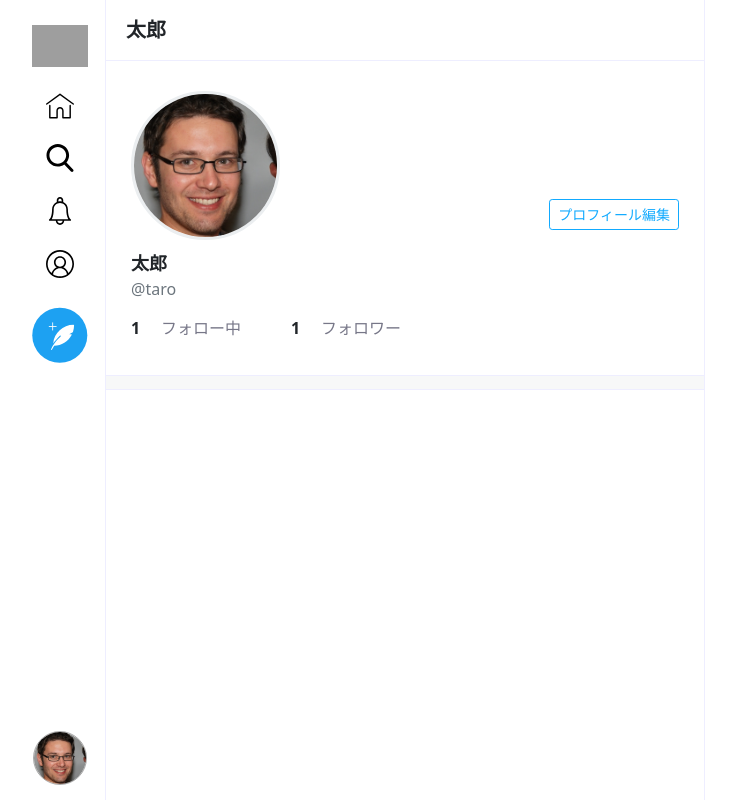
After one commit to SONOE385/TwitterClone, a PHP site: page /profile.php in a window 1280 px wide. The commit adds this page. Shown: the whole page, without its empty margins (280-1016 px from the left). Run offline with PHP 8.4, Linux system fonts and the light colour scheme; grey boxes are pictures that could not be loaded.

Commit message:
ユーザー画面

```diff
--- a/Views/css/style.css
+++ b/Views/css/style.css
@@ -56,7 +56,7 @@ html{
 
 body.signup{
     display: flex;
-    align-items: center;
+    align-items:center;
     padding-top: 40px;
     padding-bottom: 40px;
     height:100%;
@@ -67,7 +67,7 @@ body.signup{
 }
 .signup .form-signup{
     width: 100%;
-    max-width: 330px;
+    max-width:330px;
     padding: 15px;
     margin: auto;
 }
@@ -91,7 +91,7 @@ body.signup{
     color: #fff;
 }
 
-
+/******************************************************/
 
 
 .main .main-header{
@@ -116,6 +116,17 @@ body.signup{
 .btn:hover{/**マウスが重なったとき**/
     color: #fff;/**ここで何もしてないと、マウスが重なったとき文字が黒色になる**/
 }
+
+.btn-reverse{
+    background-color: #fff;
+    color: #1af;
+    border: 1px solid #1af;
+}/**編集ボタン**/
+.btn-reverse:hover{
+    color: #1af;
+}
+
+
 
 a{
     font-size:13px;
@@ -278,3 +289,46 @@ a{
     padding-top: 2px;
     color: #444;
 }
+
+
+
+/*******************ユーザー（プロフィール）画面***************************/
+.profile .profile-area{
+    padding: 25px;
+}
+.profile .profile-area .top{
+    display: flex;
+    justify-content: space-between;/**横幅を使用して等間隔に並べる**/
+    align-items: flex-end;/**下に寄せる**/
+}
+.profile .profile-area .top .user{
+    width: 30%;
+    padding: 5px 15px 10px 0;
+}
+.profile .profile-area .top .user img{
+    width: 100%;
+    border-radius: 50%;
+    border: 3px solid rgb(235,238,240);
+}
+.profile .profile-area .top button{
+    margin-bottom: 20px;
+}
+.profile .profile-area .name{
+    font-size: 18px;
+    font-weight: bold;
+}
+.profile .profile-area .follow-follower{
+    display: flex;
+    padding: 15px 0 10px 0;
+}
+.profile .profile-area .follow-follower .follow-count{
+    width: 30px;
+    font-size: 16px;
+    font-weight: bold;
+}
+.profile .profile-area .follow-follower .follow-text{
+    width: 100px;
+    font-size: 16px;
+    margin-right: 30px;
+    color: #778;
+}
--- /dev/null
+++ b/Views/profile.php
@@ -0,0 +1,127 @@
+<!DOCTYPE html>
+ <!--Githubトークン----ccd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 -->
+<html lang="ja">
+<head>
+    <meta charset="UTF-8">
+    <meta http-equiv="X-UA-Compatible" content="IE=edge">
+    <meta name="viewport" content="width=device-width, initial-scale=1.0">
+    <link rel="icon" href="../Views/img/logo-twitterblue.svg"><!--ページタイトル先頭のアイコン-->
+    <!-- Bootstrap--CSS -->
+    <link href="https://cdn.jsdelivr.net/npm/bootstrap@5.0.0-beta1/dist/css/bootstrap.min.css" rel="stylesheet" integrity="sha384-giJF6kkoqNQ00vy+HMDP7azOuL0xtbfIcaT9wjKHr8RbDVddVHyTfAAsrekwKmP1" crossorigin="anonymous">
+    <link rel="stylesheet" href="./css/style.css">
+
+    <!-- JS -->
+    <script src="https://code.jquery.com/jquery-3.6.0.js" integrity="sha256-H+K7U5CnXl1h5ywQfKtSj8PCmoN9aaq30gDh27Xc0jk=" crossorigin="anonymous" defer></script>
+    <!-- JavaScript Bundle with Popper -->
+    <script src="https://cdn.jsdelivr.net/npm/bootstrap@5.0.0-beta1/dist/js/bootstrap.bundle.min.js" integrity="sha384-ygbV9kiqUc6oa4msXn9868pTtWMgiQaeYH7/t7LECLbyPA2x65Kgf80OJFdroafW" crossorigin="anonymous" defer></script>
+    <!-- いいね！JS -->
+    <script src="../Views/js/likes.js" defer></script>
+
+    <title>プロフィール画面 / Twitterクローン</title>
+    <meta name="description" content="プロフィール画面です">
+</head>
+<body class="home profile text-center">
+    <div class="container"><!--中身全体-->
+        <div class="side"><!--左サイドのリンク全体-->
+            <div class="side-inner"><!--サイドのインナークラス-->
+                <ul class="nav flex-column"><!--Bootstrapのクラス（推奨）縦アイコン7個-->
+                    <li class="nav-item"><a href="home.php" class="nav-link"><img src="../Views/img/logo-twitterblue.svg" alt="" class="icon"></a>
+                    <li class="nav-item"><a href="home.php" class="nav-link"><img src="../Views/img/icon-home.svg" alt=""></a>
+                    <li class="nav-item"><a href="search.php" class="nav-link"><img src="../Views/img/icon-search.svg" alt=""></a>
+                    <li class="nav-item"><a href="notification.php" class="nav-link"><img src="../Views/img/icon-notification.svg" alt=""></a>
+                    <li class="nav-item"><a href="profile.php" class="nav-link"><img src="../Views/img/icon-profile.svg" alt=""></a>
+                    <li class="nav-item"><a href="post.php" class="nav-link"><img src="../Views/img/icon-post-tweet-twitterblue.svg" alt="" class="post-tweet"></a>
+                    <li class="nav-item my-icon"><img src="../Views/img_uploaded/user/sample-person.jpg" alt="" class="js-popover"
+                    data-bs-container="body" data-bs-toggle="popover" data-bs-placement="right" data-bs-html="true"
+                    data-bs-content="<a href='profile.php'>プロフィール</a><br><a href='sign-out.php'>ログアウト</a>">
+                </li>
+                </ul>
+
+            </div>
+        </div>
+        <div class="main"><!--右サイドのつぶやきエリア-->
+            <div class="main-header">
+            <h1>太郎</h1>
+            </div>
+        <!---プロフィールエリア--->
+        <div class="profile-area">
+            <div class="top"><!--アイコン・編集ボタン-->
+                <div class="user"><img src="../Views/img_uploaded/user/sample-person.jpg" alt=""></div>
+
+                <?php if( isset($_GET['user_id']) ):?><!--URLの最後にuser_idがあれば-->
+                    <!--相手のページ-->
+                    <?php if( isset($_GET['case']) ): ?>
+                        <button class="btn btn-sm">フォローを外す</button><!--user_idがあり、caseがあった場合は-->
+                    <?php else: ?>
+                        <button class="btn-sm btn-reverse">フォローする</button>
+                    <?php endif; ?>
+                <?php else: ?>
+                    <!--自分のページ-->
+                    <button class="tbn btn-reverse btn-sm" data-bs-toggle="modal" data-bs-target="#js-modal">プロフィール編集</button>
+                <?php endif; ?>
+
+
+                <!--ボタンを押したらモーダルが出てくるBootstrap-->
+                <div class="modal fade" id="js-modal" tabindex="-1" aria-hidden="true">
+                    <div class="modal-dialog">
+                        <div class="modal-content">
+                            <form action="profile.php" method="post" enctype="multipart/form-data"><!--画像も扱うのでenctypeも-->
+                                <div class="modal-header">
+                                    <h5 class="modal-title">プロフィールを編集</h5>
+                                    <button class="btn-close" type="button" data-bs-dismiss="modal" aria-label="Close"></button>
+                                </div>
+                                <div class="modal-body">
+                                    <div class="user">
+                                        <img src="../Views/img_uploaded/user/sample-person.jpg" alt="">
+                                    </div>
+                                    <div class="mb-3"><!--アイコン画像のアップロードボタン-->
+                                        <label for="" class="mb-1">プロフィール写真</label>
+                                        <input type="file" class="form-control form-control-sm" name="image">
+                                    </div>
+                                    <input type="text" class="form-control mb-4" name="nickname" value="太郎" placeholder="ニックネーム" maxlength="50" required autofocus>
+                                    <input type="text" class="form-control mb-4" name="name" value="taro" placeholder="ユーザー名" maxlength="50" required>
+                                    <input type="email" class="form-control mb-4" name="email" value="taro@techis.jp" placeholder="メールアドレス" maxlength="254" required>
+                                    <input type="password" class="form-control mb-4" name="password" value="" placeholder="パスワードを変更する場合ご入力ください" minlength="4" maxlength="128" required>
+                                </div>
+
+                                <div class="modal-footer">
+                                    <button class="btn btn-reverse" data-bs-dismiss="modal">キャンセル</button>
+                                    <button class="btn" type="submit">保存する</button>
+                                </div>
+                            </form>
+                        </div>
+                    </div>
+
+                </div>
+            </div>
+
+            <div class="name">太郎</div><!--ニックネーム-->
+            <div class="text-muted">@taro</div><!--ユーザー名-->
+
+            <div class="follow-follower"><!--フォロー数・フォロワー数-->
+                <div class="follow-count">1</div>
+                <div class="follow-text">フォロー中</div>
+                <div class="follow-count">1</div><!--フォロワー数（クラス名同じでOK）-->
+                <div class="follow-text">フォロワー</div>
+            </div>
+        </div>
+
+
+
+
+
+
+        <!--仕切りエリア-->
+        <div class="ditch"></div>
+
+        <!--つぶやき一覧エリア-->
+
+    </div>
+    </div>
+    <script>//第一引数にDOMContentLoadedを入れると、htmlの読み込みが終了した段階で第2引数の処理を始める
+        document.addEventListener('DOMContentLoaded',function(){
+            $('.js-popover').popover();
+        },false);
+    </script>
+ </body>
+</html>
--- a/Views/sign-up.php
+++ b/Views/sign-up.php
@@ -22,7 +22,7 @@
             <input type="text" class="form-control" name="nickname" placeholder="ニックネーム" maxlength="50" required autofocus>
             <input type="text" class="form-control" name="name" placeholder="ユーザー名、例）techis132" maxlength="50" required>
             <input type="email" class="form-control" name="email" placeholder="メールアドレス" maxlength="254" required>
-            <input type="password" class="form-control" name="password" placeholder="パスワード" minlength="4" maxlength="50" required>
+            <input type="password" class="form-control" name="password" placeholder="パスワード" minlength="4" maxlength="128" required>
             <button class="w-100 btn btn-lg" type="submit">登録する</button><!--w-100=widthが100、lg=大きなボタン-->
             <p class="mt-3 mb-2"><a href="sign-in.php">ログインする</a></p>
 
```
